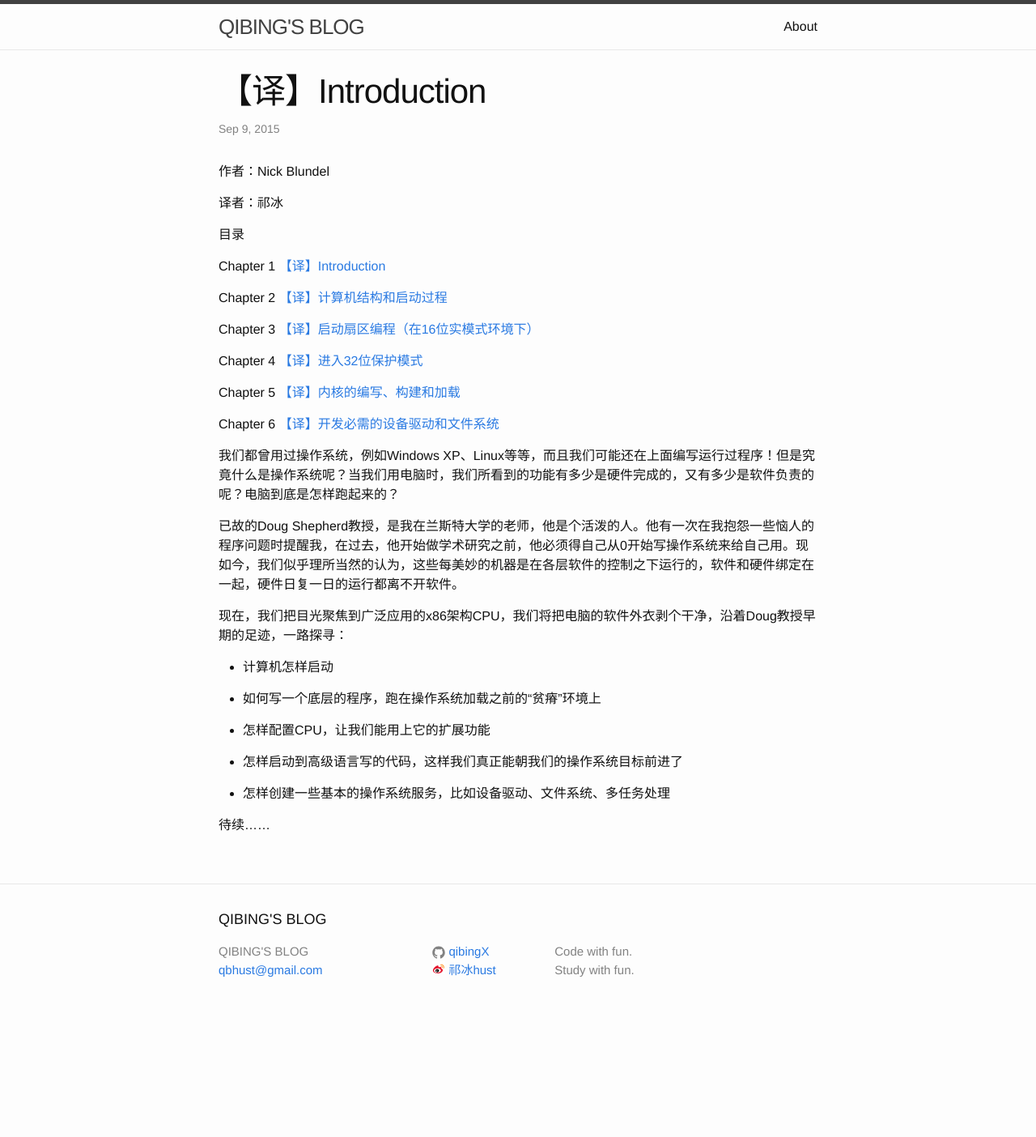
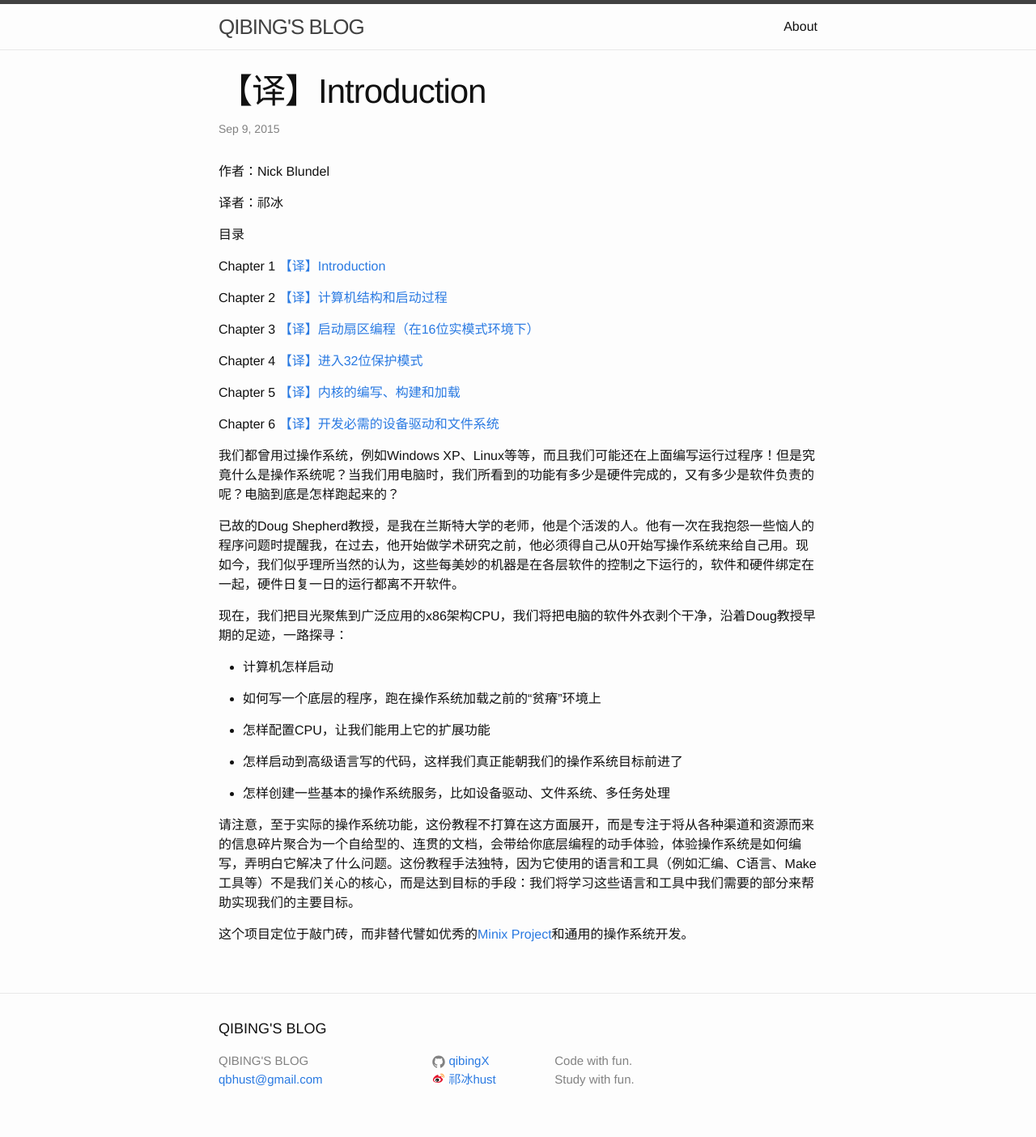
Before and after one commit to bingful/bingful.github.io, a Jekyll site: the page built from _posts/2015-09-09-writing-a-simple-operating-system-from-scratch-1.markdown, in a window 1280 px wide. Shown: the whole page at 81% size. Built offline with Jekyll 4.4.1, drawn with Linux system fonts in a browser that asks for light colours; before the commit the page ends 1269 px from its top, so only the background shows below that.

Commit message:
jekyll rebuild and sync to github

```diff
--- a/_posts/2015-09-09-writing-a-simple-operating-system-from-scratch-1.markdown
+++ b/_posts/2015-09-09-writing-a-simple-operating-system-from-scratch-1.markdown
@@ -40,7 +40,10 @@ Chapter 6   [【译】开发必需的设备驱动和文件系统][ch6]
 
 * 怎样创建一些基本的操作系统服务，比如设备驱动、文件系统、多任务处理
 
-待续……
+请注意，至于实际的操作系统功能，这份教程不打算在这方面展开，而是专注于将从各种渠道和资源而来的信息碎片聚合为一个自给型的、连贯的文档，会带给你底层编程的动手体验，体验操作系统是如何编写，弄明白它解决了什么问题。这份教程手法独特，因为它使用的语言和工具（例如汇编、C语言、Make工具等）不是我们关心的核心，而是达到目标的手段：我们将学习这些语言和工具中我们需要的部分来帮助实现我们的主要目标。
+
+这个项目定位于敲门砖，而非替代譬如优秀的[Minix Project][minix3]和通用的操作系统开发。
+
 
 [ch1]:          /osdev/writing-a-simple-operating-system-from-scratch-1/
 [ch2]:          /osdev/writing-a-simple-operating-system-from-scratch-2/
```
Also changed, not shown: other parts of _posts/2015-09-09-writing-a-simple-operating-system-from-scratch-1.markdown (+1 -0 lines).
